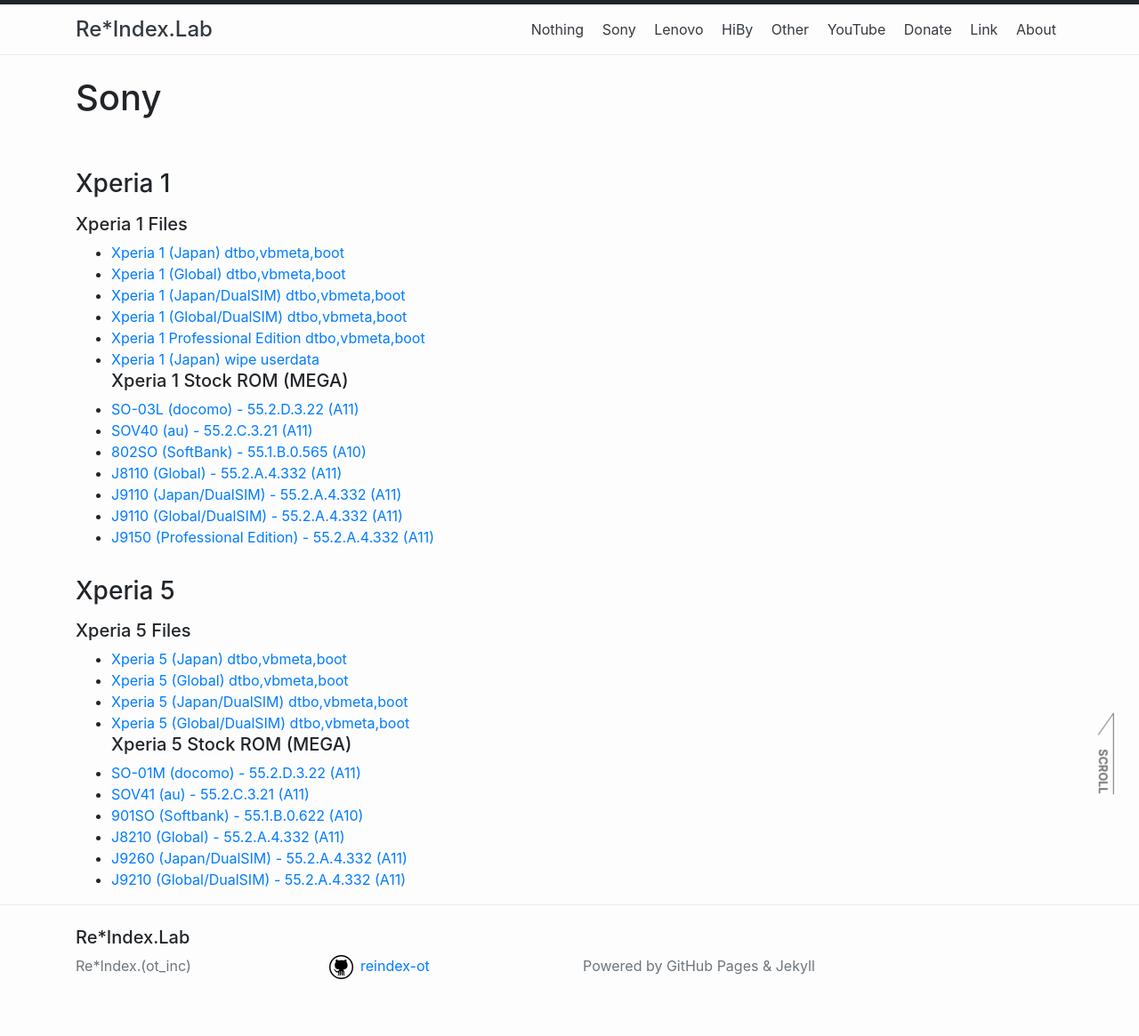
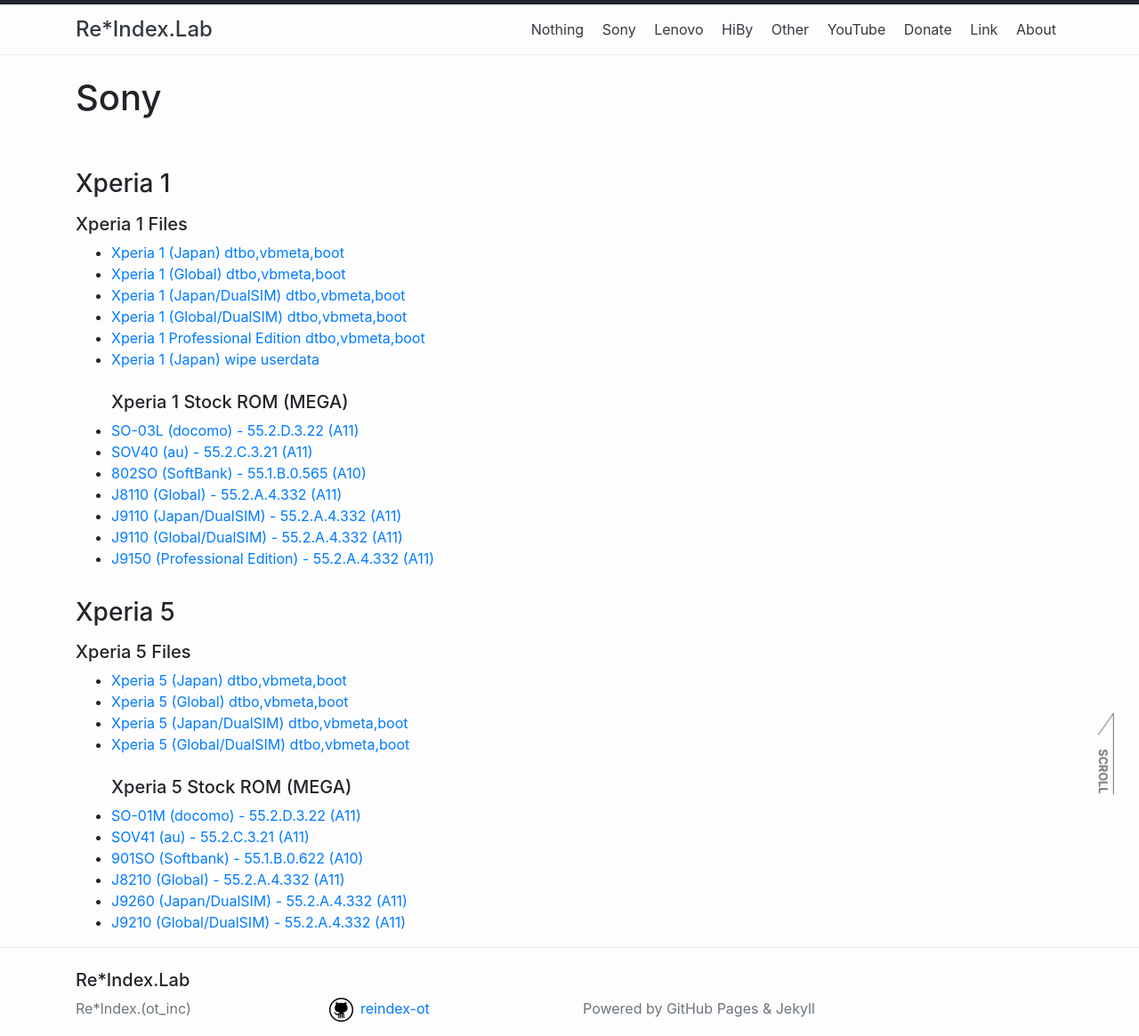
Before and after one commit to reindex-ot/reindex-ot.github.io, a Jekyll site: the page built from sony.md, in a window 1280 px wide. Shown: the whole page at 89% size. Built offline with Jekyll 4.4.1, drawn with Linux system fonts in a browser that asks for light colours; before the commit the page ends 1117 px from its top, so only the background shows below that.

```diff
--- a/sony.md
+++ b/sony.md
@@ -11,7 +11,7 @@ permalink: /sony/
 - [Xperia 1 (Japan/DualSIM) dtbo,vbmeta,boot](https://github.com/reindex-ot/boot.img_repo/raw/main/sony/Xperia1_J9110_JP(DualSIM)_dtbo,vbmeta,boot.7z)<br>
 - [Xperia 1 (Global/DualSIM) dtbo,vbmeta,boot](https://github.com/reindex-ot/boot.img_repo/raw/main/sony/Xperia1_J9110(DualSIM)_dtbo,vbmeta,boot.7z)<br>
 - [Xperia 1 Professional Edition dtbo,vbmeta,boot](https://github.com/reindex-ot/boot.img_repo/raw/main/sony/Xperia1_J9510(ProfessionalEdition)_dtbo,vbmeta,boot.7z)<br>
-- [Xperia 1 (Japan) wipe userdata](https://github.com/reindex-ot/boot.img_repo/raw/main/sony/Xperia1_JP_wipe_userdata.7z)<br>
+- [Xperia 1 (Japan) wipe userdata](https://github.com/reindex-ot/boot.img_repo/raw/main/sony/Xperia1_JP_wipe_userdata.7z)<br><br>
 ##### Xperia 1 Stock ROM (MEGA)
 - [SO-03L (docomo) - 55.2.D.3.22 (A11)](https://mega.nz/file/2ooAmYLI#ez4QfW3s4nipRKOT0vrby3NtFeCG0C4cCeQrziDOUW8)<br>
 - [SOV40 (au) - 55.2.C.3.21 (A11)](https://mega.nz/file/XwpHTSQZ#7ASh31HfdgbynMSiR3VuGMha20XT3Aetgk0sXghJp6w)<br>
@@ -26,7 +26,7 @@ permalink: /sony/
 - [Xperia 5 (Japan) dtbo,vbmeta,boot](https://github.com/reindex-ot/boot.img_repo/raw/main/sony/Xperia5_JP_dtbo,vbmeta,boot.7z)<br>
 - [Xperia 5 (Global) dtbo,vbmeta,boot](https://github.com/reindex-ot/boot.img_repo/raw/main/sony/Xperia5_J8210_dtbo,vbmeta,boot.7z)<br>
 - [Xperia 5 (Japan/DualSIM) dtbo,vbmeta,boot](https://github.com/reindex-ot/boot.img_repo/raw/main/sony/Xperia5_J9260(DualSIM)_dtbo,vbmeta,boot.7z)<br>
-- [Xperia 5 (Global/DualSIM) dtbo,vbmeta,boot](https://github.com/reindex-ot/boot.img_repo/raw/main/sony/Xperia5_J9210(DualSIM)_dtbo,vbmeta,boot.7z)<br>
+- [Xperia 5 (Global/DualSIM) dtbo,vbmeta,boot](https://github.com/reindex-ot/boot.img_repo/raw/main/sony/Xperia5_J9210(DualSIM)_dtbo,vbmeta,boot.7z)<br><br>
 ##### Xperia 5 Stock ROM (MEGA)
 - [SO-01M (docomo) - 55.2.D.3.22 (A11)](https://mega.nz/file/6txQFITA#nzf0W6t9umRlRBbJwYYHkYIL9plnP87Gbp1-EZPNZBs)<br>
 - [SOV41 (au) - 55.2.C.3.21 (A11)](https://mega.nz/file/O95FWKxR#x3vvkfj1uxlPhF76xwiSjhworYOg8dOmt8JeKIk8GBU)<br>
```
